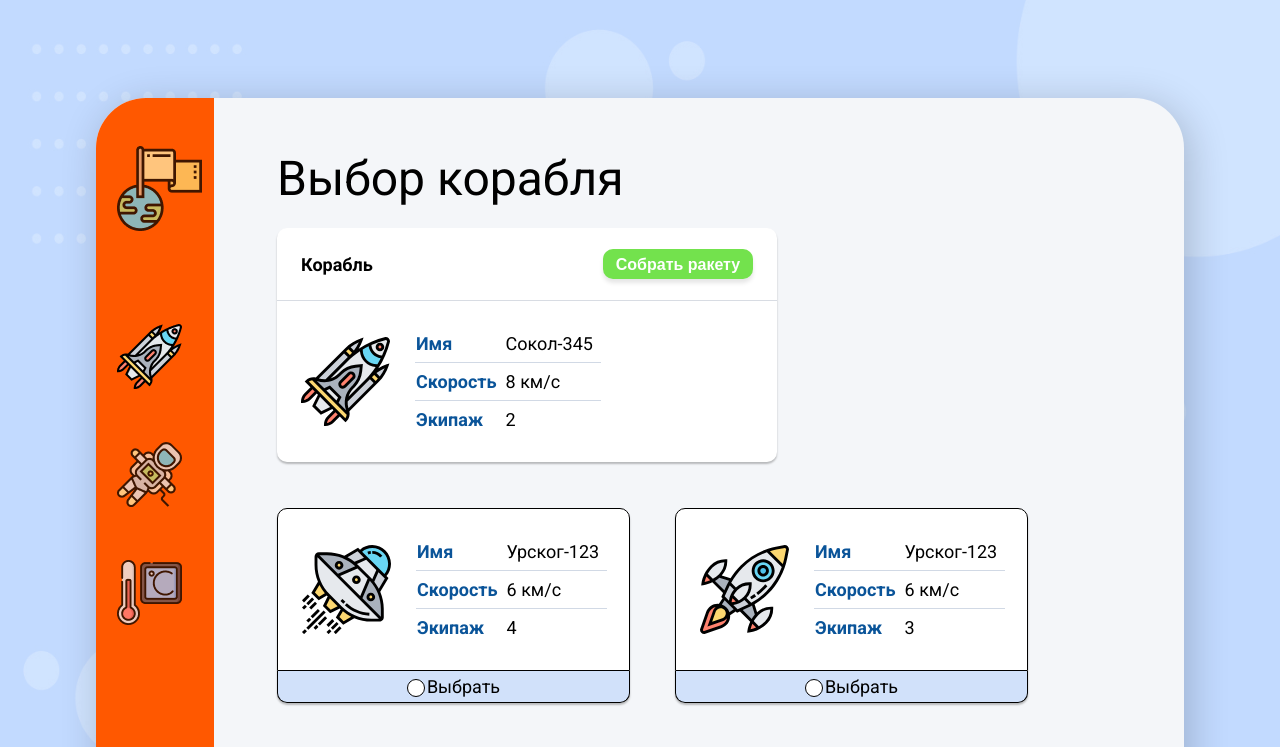
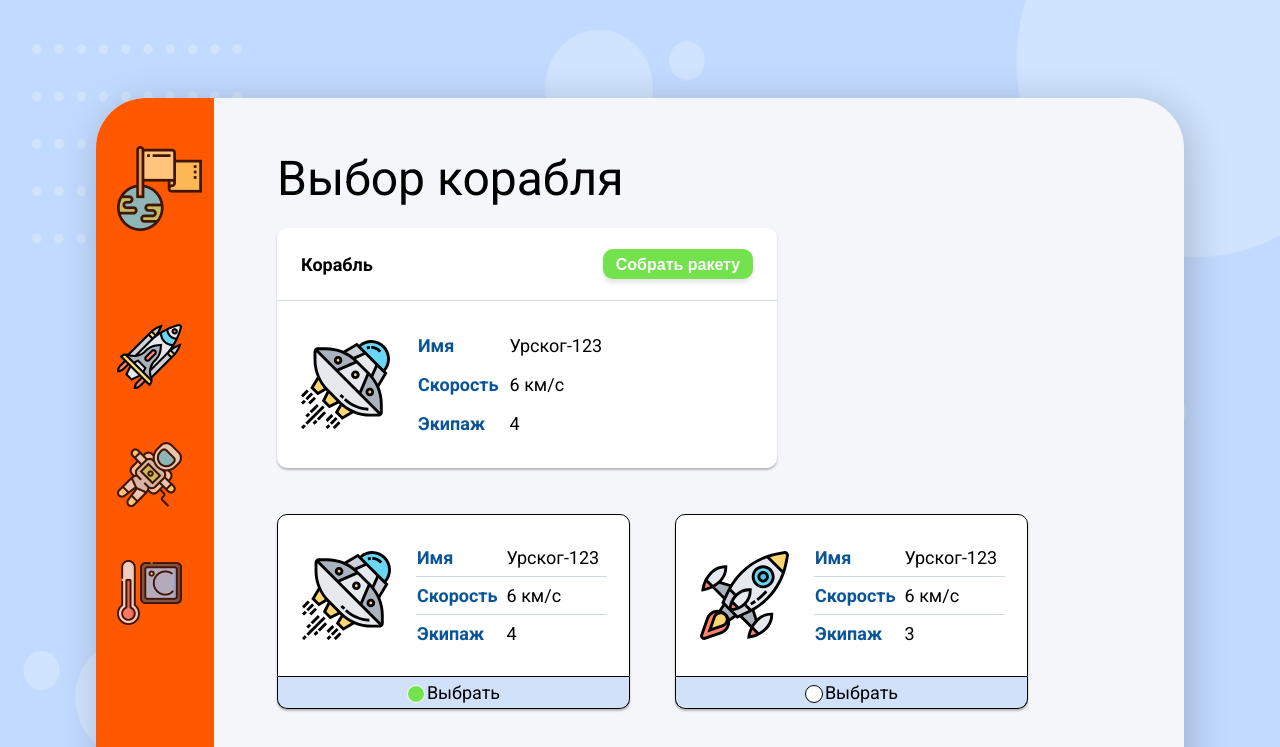
Before and after one commit to Amakina/bc-frontend, a Vue app: page /#/ship in a window 1280 px wide. Shown: the top 747 px of the page. Built offline with nearby package versions, Linux system fonts and the light colour scheme.

Commit message:
Add Rocket class

```diff
--- /dev/null
+++ b/src/Rocket.js
@@ -0,0 +1,13 @@
+export default class Rocket {
+
+  constructor(name, speed, teamNumber, icon) {
+      this.name = name
+      this.speed = speed
+      this.teamNumber = teamNumber
+      this.icon = icon
+  }
+
+  launch() {
+    // to do
+  }
+}
--- a/src/components/Ship.vue
+++ b/src/components/Ship.vue
@@ -4,22 +4,22 @@
     <card-info class="selected-ship-card" :hideFooter="true">
       <template v-slot:header>
         <h3>Корабль</h3>
-        <button>Собрать ракету</button>
+        <button @click="onBuildClick">Собрать ракету</button>
       </template>
       <template v-slot:content>
-        <img src="../assets/images/rocket_2.svg" width="89" height="89" style="margin-right: 25px;">
+        <img :src="require(`../assets/images/${selectedShip.Image}`)" width="89" height="89" style="margin-right: 25px;">
         <table>
          <tr>
            <th>Имя</th>
-           <td>Сокол-345</td>
+           <td>{{selectedShip.Name}}</td>
          </tr>
          <tr>
            <th>Скорость</th>
-           <td>8 км/c</td>
+           <td>{{selectedShip.Speed}}</td>
          </tr>
          <tr>
            <th>Экипаж</th>
-           <td>2</td>
+           <td>{{selectedShip.Team}}</td>
          </tr>
        </table>
       </template>
@@ -50,7 +50,7 @@
         <template v-slot:footer>
           <label>
             Выбрать
-            <input type="radio" name="ship"/>
+            <input type="radio" name="ship" :checked="!index" @input="onShipSelect(index)"/>
             <span class="custom-check" />
           </label>
         </template>
@@ -61,6 +61,7 @@
 <script>
 import CardInfo from './Card-Info.vue'
 import ships from '../assets/ships.json'
+import Rocket from '../Rocket'
 
 export default {
   name: 'ship',
@@ -70,6 +71,21 @@ export default {
   data() {
     return {
       ships,
+      selectedShip: ships[0],
+    }
+  },
+  methods: {
+    onShipSelect(index) {
+      this.selectedShip = ships[index]
+    },
+    onBuildClick() {
+      const rocket = new Rocket(
+        this.selectedShip.Name,
+        this.selectedShip.Speed,
+        this.selectedShip.Team,
+        this.selectedShip.Image
+      )
+      console.log(rocket)
     }
   }
 }
@@ -90,6 +106,7 @@ export default {
 }
 
 button {
+  cursor: pointer;
   width: 150px;
   height: 30px;
   color: #FFFFFF;
@@ -97,6 +114,7 @@ button {
   box-shadow: 0px 4px 4px rgba(0, 0, 0, 0.1);
   border-radius: 10px;
   border: none;
+  outline:none;
   font-weight: bold;
   font-size: 16px;
   line-height: 19px;
@@ -107,7 +125,7 @@ button {
   margin-right: 45px;
 }
 
-table {
+.ship-cards table {
   border-collapse: collapse;
 }
 
@@ -115,6 +133,7 @@ label {
   position: relative;
   margin: 0 auto;
   padding-left: 20px;
+  cursor: pointer;
 }
 
 label input {
--- a/src/components/State.vue
+++ b/src/components/State.vue
@@ -103,6 +103,7 @@ h3, li {
 }
 
 button {
+  cursor: pointer;
   width: 150px;
   height: 30px;
   color: #999999;
@@ -110,6 +111,7 @@ button {
   box-shadow: 0px 4px 4px rgba(0, 0, 0, 0.1);
   border-radius: 10px;
   border: none;
+  outline:none;
   font-weight: bold;
   font-size: 16px;
   line-height: 19px;
```
